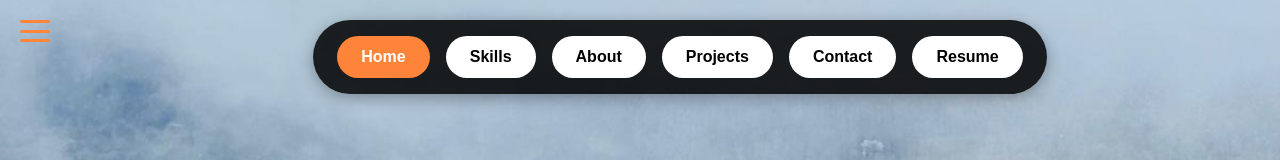
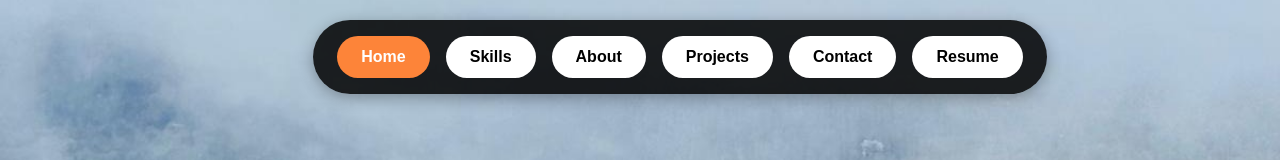
Before and after one commit to Parzzii/portfolio, a React (Create React App) app: page / in a window 1280 px wide. Shown: the top 160 px of the page. Built offline with nearby package versions, Linux system fonts and the light colour scheme.

Commit message:
menu on mobile only

```diff
--- a/src/styles/HeroSection.css
+++ b/src/styles/HeroSection.css
@@ -398,7 +398,14 @@
   position: fixed;
   top: 20px;
   left: 20px;
-  z-index: 1001;
+  z-index: 9999;
+  display: none; /* hide by default */
+}
+/* Show hamburger only on mobile/tablet */
+@media (max-width: 768px) {
+  .hamburger-global {
+    display: block;
+  }
 }
 
 .hamburger {
```
